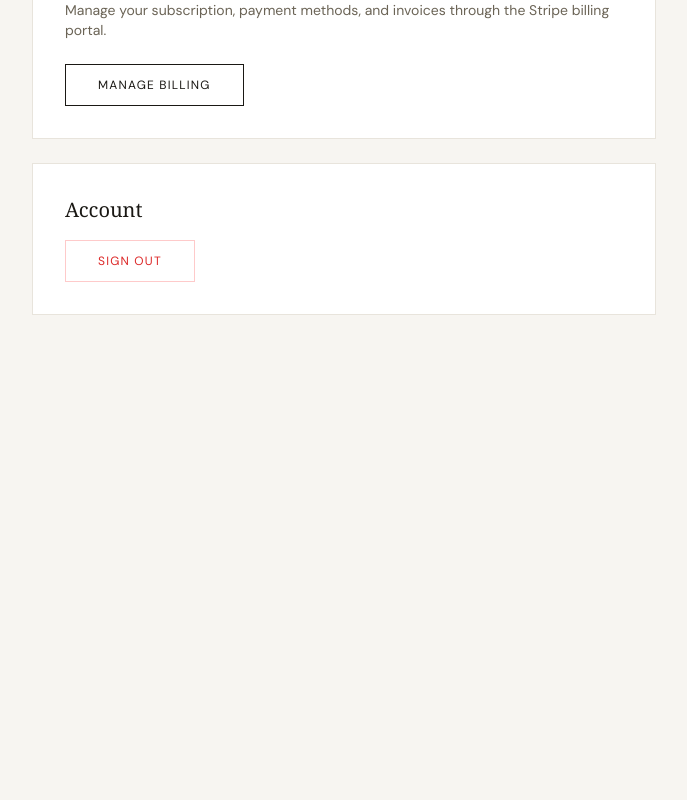
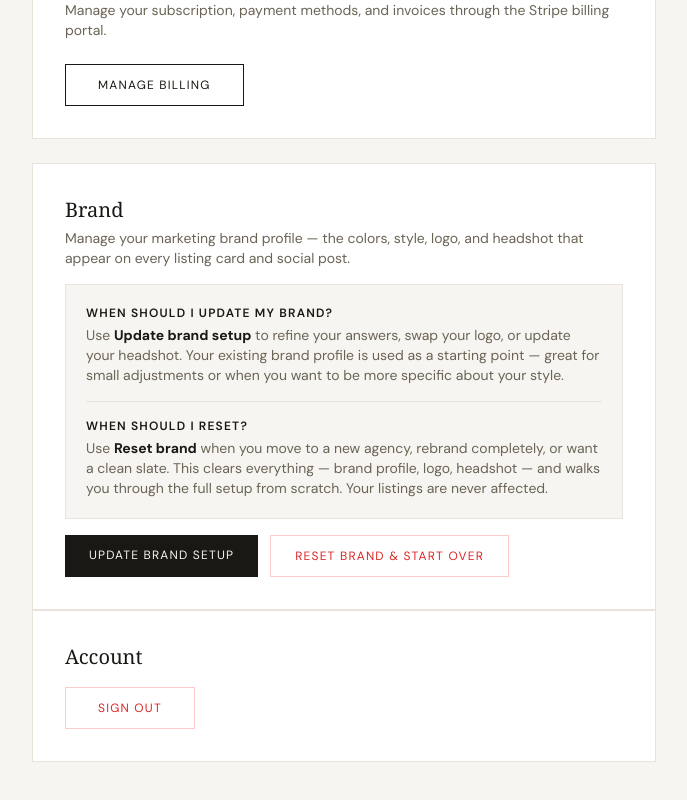
Before and after one commit to taskrocketai-create/limen, a Next.js app: page /settings in a window 1280 px wide. Shown: the part 851-1651 px from the top of the page, without its empty margins (296-983 px from the left). Before the commit the page ends 1214 px from the top, so only its background shows below. Built offline with nearby package versions, Linux system fonts and the light colour scheme; no server answers.

Commit message:
Add brand reset functionality to settings page

```diff
--- a/app/settings/page.tsx
+++ b/app/settings/page.tsx
@@ -20,6 +20,8 @@ export default function SettingsPage() {
   const [saving, setSaving] = useState(false);
   const [saved, setSaved] = useState(false);
   const [portalLoading, setPortalLoading] = useState(false);
+  const [resettingBrand, setResettingBrand] = useState(false);
+  const [brandResetDone, setBrandResetDone] = useState(false);
 
   const loadProfile = useCallback(async (id: string) => {
     const { data } = await supabase.from('profiles').select('*').eq('id', id).maybeSingle();
@@ -54,6 +56,18 @@ export default function SettingsPage() {
     const { url } = await res.json();
     if (url) window.location.href = url;
     setPortalLoading(false);
+  };
+
+  const handleResetBrand = async () => {
+    if (!confirm("This will clear your brand profile, logo, and headshot. Your listings are not affected. Continue?")) return;
+    setResettingBrand(true);
+    await fetch('/api/profile', {
+      method: 'PATCH',
+      headers: { 'Content-Type': 'application/json' },
+      body: JSON.stringify({ brand_profile: null, logo_url: null, headshot_url: null, onboarding_completed: false }),
+    });
+    setResettingBrand(false);
+    setBrandResetDone(true);
   };
 
   const handleSignOut = async () => {
@@ -143,6 +157,45 @@ export default function SettingsPage() {
           </button>
         </section>
 
+        {/* Brand */}
+        <section className="bg-white border border-[#E8E4DC] p-8 space-y-4">
+          <div>
+            <h2 className="font-serif text-xl text-[#1A1814] mb-1">Brand</h2>
+            <p className="text-[#6B6456] text-sm">Manage your marketing brand profile — the colors, style, logo, and headshot that appear on every listing card and social post.</p>
+          </div>
+
+          <div className="space-y-4 bg-[#F7F5F1] border border-[#E8E4DC] p-5">
+            <div className="space-y-1">
+              <p className="font-sans text-xs font-semibold text-[#1A1814] uppercase tracking-widest">When should I update my brand?</p>
+              <p className="font-sans text-sm text-[#6B6456]">Use <strong className="text-[#1A1814]">Update brand setup</strong> to refine your answers, swap your logo, or update your headshot. Your existing brand profile is used as a starting point — great for small adjustments or when you want to be more specific about your style.</p>
+            </div>
+            <div className="w-full h-px bg-[#E8E4DC]" />
+            <div className="space-y-1">
+              <p className="font-sans text-xs font-semibold text-[#1A1814] uppercase tracking-widest">When should I reset?</p>
+              <p className="font-sans text-sm text-[#6B6456]">Use <strong className="text-[#1A1814]">Reset brand</strong> when you move to a new agency, rebrand completely, or want a clean slate. This clears everything — brand profile, logo, headshot — and walks you through the full setup from scratch. Your listings are never affected.</p>
+            </div>
+          </div>
+
+          <div className="flex flex-col sm:flex-row gap-3">
+            <a
+              href="/onboarding"
+              className="inline-block bg-[#1A1814] text-[#F7F5F1] px-6 py-3 font-sans text-xs tracking-widest uppercase hover:bg-[#C8A96E] hover:text-[#1A1814] transition-colors text-center"
+            >
+              Update brand setup
+            </a>
+            <button
+              onClick={handleResetBrand}
+              disabled={resettingBrand}
+              className="text-red-600 border border-red-200 px-6 py-3 text-xs tracking-widest uppercase hover:bg-red-50 transition-colors disabled:opacity-50"
+            >
+              {resettingBrand ? "Resetting…" : "Reset brand & start over"}
+            </button>
+          </div>
+          {brandResetDone && (
+            <p className="font-sans text-xs text-green-600">✓ Brand reset. Go to brand setup to build your new profile.</p>
+          )}
+        </section>
+
         {/* Sign out */}
         <section className="bg-white border border-[#E8E4DC] p-8">
           <h2 className="font-serif text-xl text-[#1A1814] mb-4">Account</h2>
```
